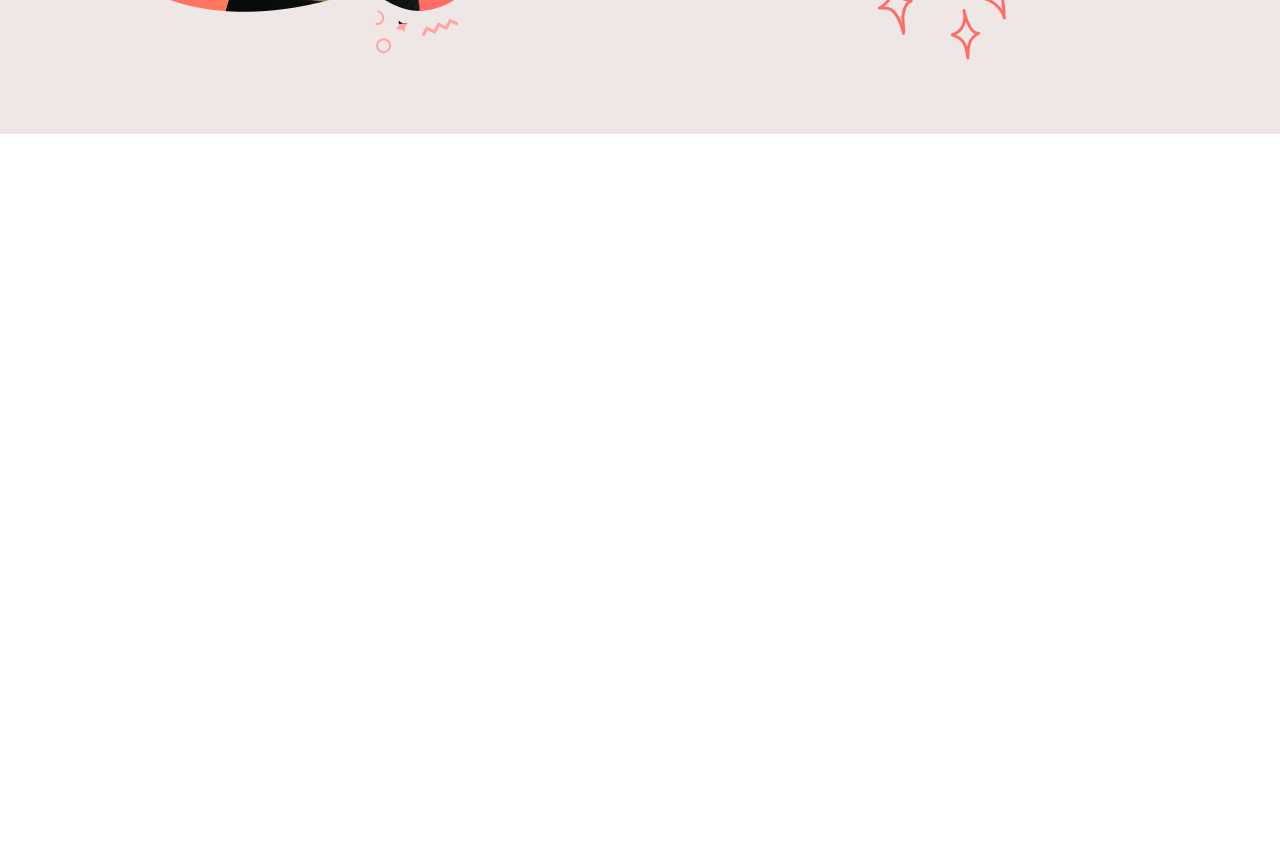
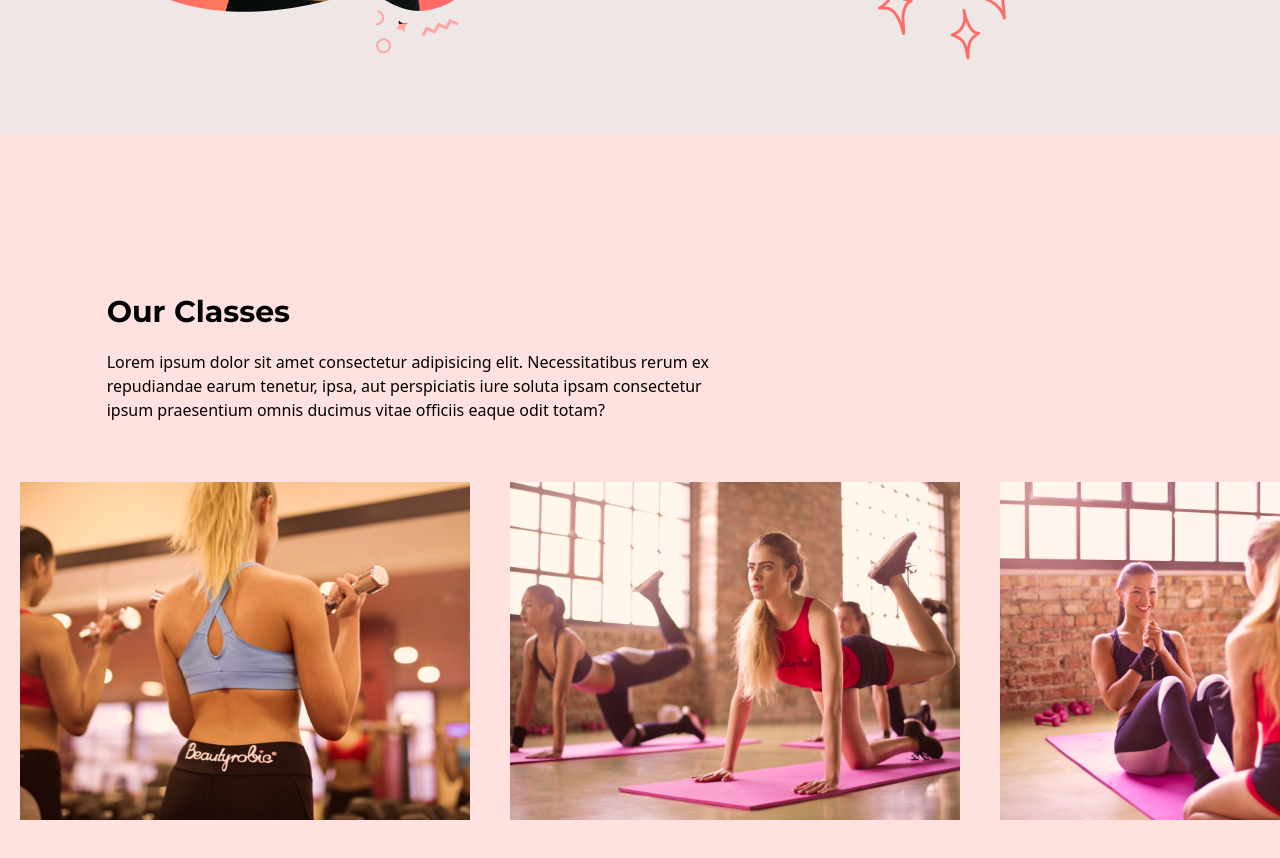
Before and after one commit to SahilMaheshwari19/vite, a React (Vite) app: page / in a window 1280 px wide. Shown: the part 2040-2898 px from the top of the page. Before the commit the page ends 2174 px from the top, so only its background shows below. Built offline with nearby package versions, Linux system fonts and the light colour scheme.

Commit message:
add ourclasses component to the page

```diff
--- a/src/App.tsx
+++ b/src/App.tsx
@@ -4,6 +4,7 @@
 import Navbar from "@/scenes/navbar";
 import Home from "@/scenes/home";
 import Benefits from "@/scenes/benefits";
+import OurClasses from "@/scenes/ourClasses";
 import { SelectedPage } from "./shared/types";
 
 function App() {
@@ -37,6 +38,7 @@
         />
         <Home setSelectedPage={setSelectedPage} />
         <Benefits setSelectedPage={setSelectedPage} />
+        <OurClasses setSelectedPage={setSelectedPage} />
       </div>
     </>
   );
--- /dev/null
+++ b/src/scenes/ourClasses/Class.tsx
@@ -0,0 +1,24 @@
+type Props = {
+  name: string;
+  description?: string;
+  image: string;
+};
+
+const Class = ({ name, description, image }: Props) => {
+  const overlayStyles = `p-5 absolute z-30 flex h-[380px]
+  w-[450px] flex-col items-center justify-center
+  whitespace-normal bg-primary-500 text-center text-white
+  opacity-0 transition duration-500 hover:opacity-90`;
+
+  return (
+    <li className="relative mx-5 inline-block h-[380px] w-[450px]">
+      <div className={overlayStyles}>
+        <p className="text-2xl">{name}</p>
+        <p className="mt-5">{description}</p>
+      </div>
+      <img alt={`${image}`} src={image} />
+    </li>
+  );
+};
+
+export default Class;
--- /dev/null
+++ b/src/scenes/ourClasses/index.tsx
@@ -0,0 +1,95 @@
+import { SelectedPage, type ClassType } from "@/shared/types";
+import image1 from "@/assets/image1.png";
+import image2 from "@/assets/image2.png";
+import image3 from "@/assets/image3.png";
+import image4 from "@/assets/image4.png";
+import image5 from "@/assets/image5.png";
+import image6 from "@/assets/image6.png";
+import { motion } from "framer-motion";
+import HText from "@/shared/HText";
+import Class from "./Class";
+
+const classes: Array<ClassType> = [
+  {
+    name: "Weight Training Classes",
+    description:
+      "Lorem ipsum dolor sit amet, consectetur adipiscing elit, sed do eiusmod tempor incididunt ut labore et dolore magna aliqua. Ut enim ad minim veniam, quis nostrud exercitation ullamco laboris nisi ut aliquip ex ea commodo consequat.",
+    image: image1,
+  },
+  {
+    name: "Yoga Classes",
+    image: image2,
+  },
+  {
+    name: "Ab Core Classes",
+    description:
+      "Lorem ipsum dolor sit amet, consectetur adipiscing elit, sed do eiusmod tempor incididunt ut labore et dolore magna aliqua. Ut enim ad minim veniam, quis nostrud exercitation ullamco laboris nisi ut aliquip ex ea commodo consequat.",
+    image: image3,
+  },
+  {
+    name: "Adventure Classes",
+    description:
+      "Lorem ipsum dolor sit amet, consectetur adipiscing elit, sed do eiusmod tempor incididunt ut labore et dolore magna aliqua. Ut enim ad minim veniam, quis nostrud exercitation ullamco laboris nisi ut aliquip ex ea commodo consequat.",
+    image: image4,
+  },
+  {
+    name: "Fitness Classes",
+    image: image5,
+  },
+  {
+    name: "Training Classes",
+    description:
+      "Lorem ipsum dolor sit amet, consectetur adipiscing elit, sed do eiusmod tempor incididunt ut labore et dolore magna aliqua. Ut enim ad minim veniam, quis nostrud exercitation ullamco laboris nisi ut aliquip ex ea commodo consequat.",
+    image: image6,
+  },
+];
+
+type Props = {
+  setSelectedPage: (value: SelectedPage) => void;
+};
+
+const OurClasses = ({ setSelectedPage }: Props) => {
+  return (
+    <section id="ourclasses" className="w-full bg-primary-100 py-40 ">
+      <motion.div
+        onViewportEnter={() => setSelectedPage(SelectedPage.OurClasses)}
+      >
+        <motion.div
+          className="mx-auto w-5/6"
+          initial="hidden"
+          whileInView="visible"
+          viewport={{ once: true, amount: 0.5 }}
+          transition={{ duration: 1 }}
+          variants={{
+            hidden: { opacity: 0, x: -50 },
+            visible: { opacity: 1, x: 0 },
+          }}
+        >
+          <div className="md:w-3/5">
+            <HText>Our Classes</HText>
+            <p className="py-5">
+              Lorem ipsum dolor sit amet consectetur adipisicing elit.
+              Necessitatibus rerum ex repudiandae earum tenetur, ipsa, aut
+              perspiciatis iure soluta ipsam consectetur ipsum praesentium omnis
+              ducimus vitae officiis eaque odit totam?
+            </p>
+          </div>
+        </motion.div>
+        <div className="mt-10 h-[353px] w-full overflow-x-auto overflow-y-hidden">
+          <ul className="w-[2800px] whitespace-nowrap">
+            {classes.map((item, index) => (
+              <Class
+                key={`${item.name}-${index}`}
+                name={item.name}
+                description={item.description}
+                image={item.image}
+              />
+            ))}
+          </ul>
+        </div>
+      </motion.div>
+    </section>
+  );
+};
+
+export default OurClasses;
--- a/src/shared/types.ts
+++ b/src/shared/types.ts
@@ -12,3 +12,9 @@
   title: string;
   description: string;
 }
+
+export interface ClassType{
+  name : string;
+  description? : string;
+  image : string;
+}
```
